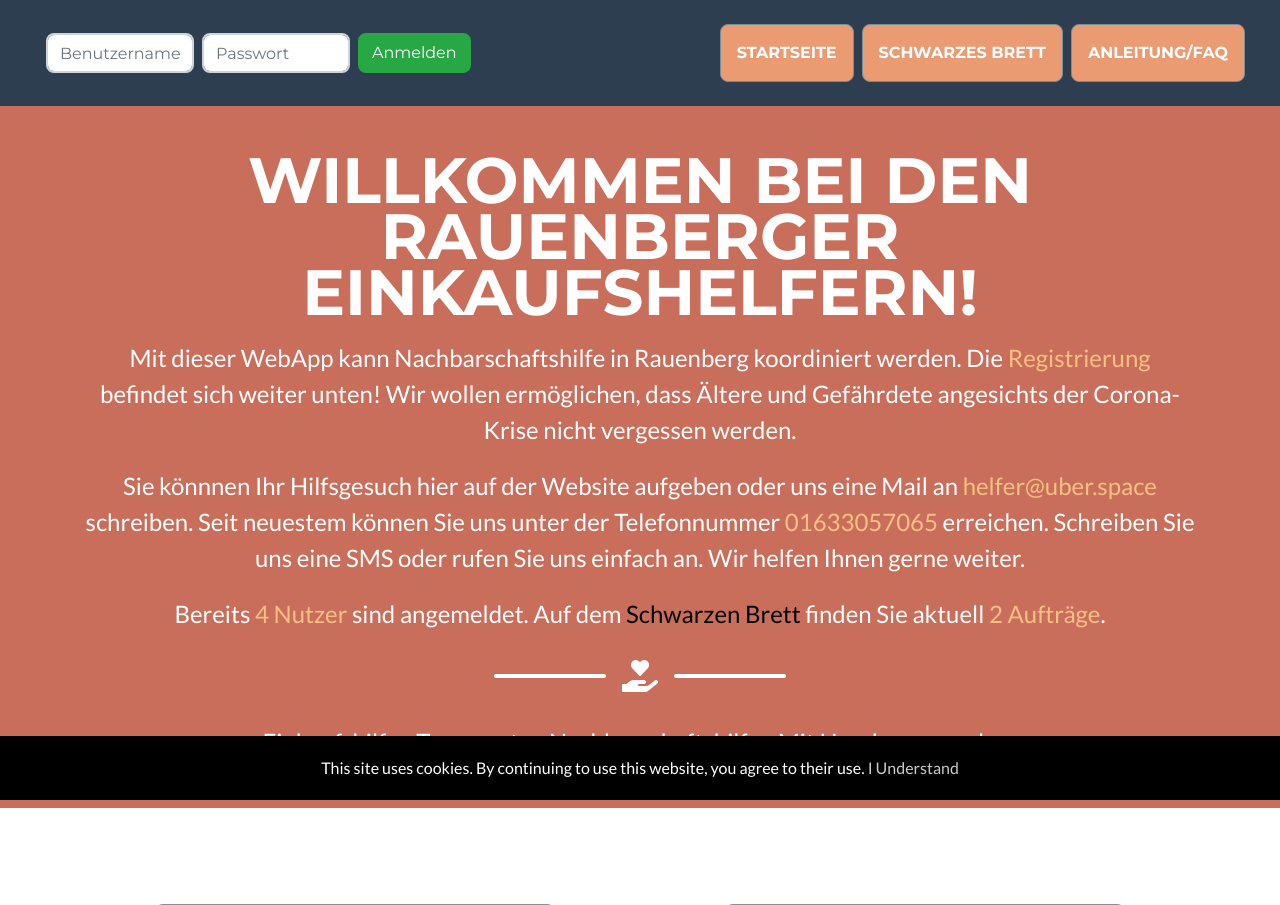
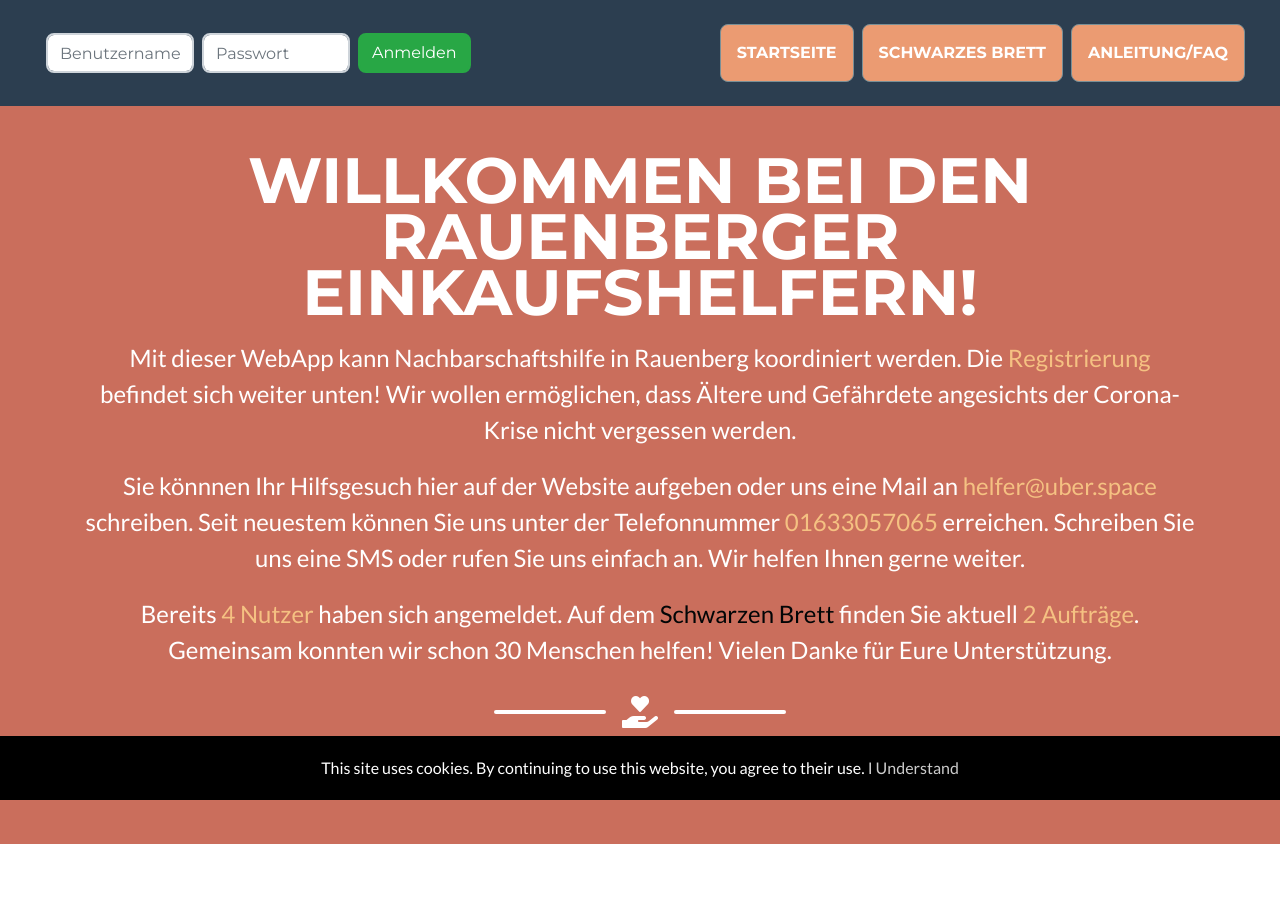
Before and after one commit to SYoy/voluntary_grocery_shopping, a Django app: page / in a window 1280 px wide. Shown: the top 905 px of the page. Run offline with Django 3.2, Linux system fonts and the light colour scheme; data comes from the database, SQL or seed files in the repository; some libraries are stand-ins or nearby versions.

Commit message:
update use counts

```diff
--- a/EinkaufsApp/templates/public/start.html
+++ b/EinkaufsApp/templates/public/start.html
@@ -45,10 +45,9 @@
                 Seit neuestem können Sie uns unter der Telefonnummer <a style="color: #f5c182;" href="tel:01633057065">01633057065</a> erreichen.
                 Schreiben Sie uns eine SMS oder rufen Sie uns einfach an. Wir helfen Ihnen gerne weiter.</p>
 
-            <p class="masthead-subheading  mb-0" style="margin-top: 20px">Bereits <a style="color: #f5c182;"> {{ count_user }} Nutzer</a> sind angemeldet.
-            Auf dem <a style="color: rgba(1,5,6,1)" href="{%  url 'public_blackboard' %}">Schwarzen Brett</a> finden Sie aktuell <a style="color: #f5c182;">{{ count_Auftraege }} Aufträge</a>.</p>
-            <!--<p class="masthead-subheading  mb-0" style="margin-top: 20px">Bereits <a style="color: #f5c182;"> {{ count_helfer }} HelferInnen</a> sind angemeldet und <a style="color: #f5c182;"> {{ count_Em }} Nachbarn</a>, die auf Hilfe angewiesen sind.
-            Auf dem <a style="color: rgba(1,5,6,1)" href="{%  url 'public_blackboard' %}">Schwarzen Brett</a> finden Sie aktuell <a style="color: #f5c182;">{{ count_Auftraege }} Aufträge</a>.</p>-->
+            <p class="masthead-subheading  mb-0" style="margin-top: 20px">Bereits <a style="color: #f5c182;"> {{ count_user }} Nutzer</a> haben sich angemeldet.
+            Auf dem <a style="color: rgba(1,5,6,1)" href="{%  url 'public_blackboard' %}">Schwarzen Brett</a> finden Sie aktuell <a style="color: #f5c182;">{{ count_Auftraege }} Aufträge</a>.
+                Gemeinsam konnten wir schon {{ count_geholfen }} Menschen helfen! Vielen Danke für Eure Unterstützung.</p>
 
         </div>
         <div class="d-xl-none" style="margin-top: -3rem">
@@ -59,8 +58,9 @@
                 Seit neuestem können Sie uns unter der Telefonnummer <a style="color: #f5c182;" href="tel:01633057065">01633057065</a> erreichen.
                 Schreiben Sie uns eine SMS oder rufen Sie uns einfach an. Wir helfen Ihnen gerne weiter.</p>
 
-            <p class="masthead-subheading  mb-0" style="margin-top: 20px">Bereits <a style="color: #f5c182;"> {{ count_user }} Nutzer</a> sind angemeldet.
-            Auf dem <a style="color: rgba(1,5,6,1)" href="{%  url 'public_blackboard' %}">Schwarzen Brett</a> finden Sie aktuell <a style="color: #f5c182;">{{ count_Auftraege }} Aufträge</a>.</p>
+            <p class="masthead-subheading  mb-0" style="margin-top: 20px">Bereits <a style="color: #f5c182;"> {{ count_user }} Nutzer</a> haben sich angemeldet.
+            Auf dem <a style="color: rgba(1,5,6,1)" href="{%  url 'public_blackboard' %}">Schwarzen Brett</a> finden Sie aktuell <a style="color: #f5c182;">{{ count_Auftraege }} Aufträge</a>.
+                Gemeinsam konnten wir schon {{ count_geholfen }} Menschen helfen! Vielen Danke für Eure Unterstützung.</p>
         </div>
 
       <!-- Icon Divider -->
--- a/EinkaufsApp/views.py
+++ b/EinkaufsApp/views.py
@@ -34,7 +34,11 @@ def start(request):
     query = User.objects.filter(person__group="H")
     query2 = User.objects.filter(person__group="E")
     query_auftraege = Einkaufsauftrag.objects.filter(status="aktiv")
-    return render(request, 'public/start.html', {"count_helfer": len(query), "count_Em": len(query2), "count_Auftraege": len(query_auftraege), "count_user": len(query.union(query2))})
+    query_geholfen = Einkaufsauftrag.objects.filter(status__in=["abgeschlossen", "angenommen"])
+    return render(request, 'public/start.html', {"count_helfer": len(query), "count_Em": len(query2),
+                                                 "count_Auftraege": len(query_auftraege), "count_user": len(query.union(query2)),
+                                                 "count_geholfen": len(query_geholfen)}
+                  )
 
 
 ## PUBLIC
```
